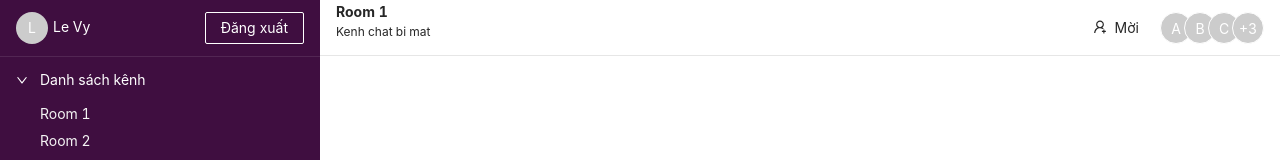
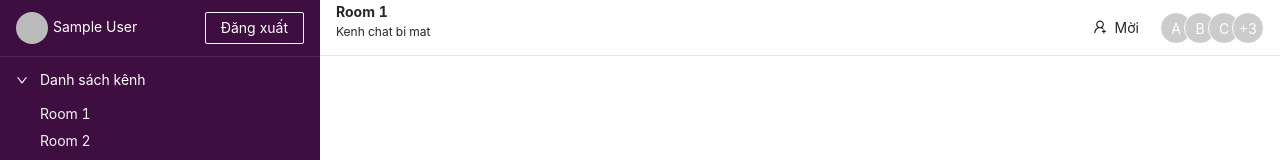
Before and after one commit to levy310898/Slack-firebase, a React (Create React App) app: page / in a window 1280 px wide. Shown: the top 160 px of the page. Built offline with nearby package versions, Linux system fonts and the light colour scheme; no server answers; sample sign-in values are in the browser's storage.

Commit message:
done something

```diff
--- a/package.json
+++ b/package.json
@@ -18,7 +18,7 @@
     "web-vitals": "^1.0.1"
   },
   "scripts": {
-    "start": "set HTTPS=true && set SSL_CRT_FILE=./.cert/cert.pem SSL_KEY_FILE=./.cert/key.pem && react-scripts start",
+    "start": "react-scripts start",
     "build": "react-scripts build",
     "test": "react-scripts test",
     "eject": "react-scripts eject"
--- a/src/Firebase/config.js
+++ b/src/Firebase/config.js
@@ -17,7 +17,7 @@ firebase.analytics();
 
 const auth = firebase.auth();
 
-const db = firebase.firestore;
+const db = firebase.firestore();
 
 export { db, auth };
 
--- /dev/null
+++ b/src/Firebase/services.js
@@ -0,0 +1,11 @@
+// build all method with firebase.
+
+import firebase,{ db } from "./config";
+
+export const addDocument = (collectionName, data) => {
+  const query = db.collection(collectionName);
+  query.add({
+    ...data,
+    createdAt:firebase.firestore.FieldValue.serverTimestamp(),
+  })
+}
--- a/src/context/AuthProvider.js
+++ b/src/context/AuthProvider.js
@@ -13,9 +13,10 @@ export default function AuthProvider({children}) {
   const [loading, setLoading] = useState(true);
   useEffect(() => {
     const unsubcribe = auth.onAuthStateChanged(user => {
+      console.log('on user change: ', user);
       if (user) {
-        const { displayName, email, uid, photoUrl } = user;
-        setUser({ displayName, email, uid, photoUrl});
+        const { displayName, email, uid, photoURL } = user;
+        setUser({ displayName, email, uid, photoURL});
         setLoading(false);
         history.push('/');
       } else {
--- a/src/pages/ChatRoom/SideBar/UserInfo/index.jsx
+++ b/src/pages/ChatRoom/SideBar/UserInfo/index.jsx
@@ -1,6 +1,8 @@
 import { Button, Avatar, Typography } from 'antd'
-import React from 'react'
+import React, { useEffect } from 'react'
 import styled from 'styled-components';
+import { auth, db } from 'Firebase/config';
+import { AuthContext } from 'context/AuthProvider';
 
 const WrapperStyled = styled.div`
   display:flex;
@@ -14,14 +16,23 @@ const WrapperStyled = styled.div`
   }
 `;
 export default function UserInfo() {
+
+  const {displayName,photoURL} = React.useContext(AuthContext);
+
+  useEffect(() => {
+    // khi firebase database co su thay doi thi ham se thuc thi
+    console.log('user = ', displayName);
+  }, [])
+
+
   return (
     <WrapperStyled>
       <div>
-        <Avatar>L</Avatar>
-        <Typography.Text className = 'username'>Le Vy</Typography.Text>
+        <Avatar src={photoURL}>{ photoURL?'':displayName?.charAt(0).toUpperCase()}</Avatar>
+        <Typography.Text className='username'>{displayName}</Typography.Text>
       </div>
 
-      <Button ghost>Đăng xuất</Button>
+      <Button ghost onClick = {()=>auth.signOut()}>Đăng xuất</Button>
 
     </WrapperStyled>
 
--- a/src/pages/Login/index.jsx
+++ b/src/pages/Login/index.jsx
@@ -1,21 +1,43 @@
 import React from 'react'
 import { Button, Typography, Col, Row } from 'antd';
-import firebase,{ auth } from 'Firebase/config';
+import firebase,{ auth, db } from 'Firebase/config';
+import { addDocument } from 'Firebase/services';
 
 
 // dành cho sử dụng facebook provider
-// const fbProvider = new firebase.auth.FacebookAuthProvider();
+const fbProvider = new firebase.auth.FacebookAuthProvider();
 
 
 const googleProvider = new firebase.auth.GoogleAuthProvider();
 
 export default function LoginPage() {
-  // const handleFbLogin = () => {
-  //   auth.signInWithPopup(fbProvider);
-  // }
+  const handleFbLogin = async() => {
+    try {
+      const { additionalUserInfo,user} = await auth.signInWithPopup(fbProvider);
+      console.log("new user: ",additionalUserInfo.isNewUser);
+      if (additionalUserInfo.isNewUser) {
+        console.log('run add data');
+        addDocument('users', {
+          displayName: user.displayName,
+          email: user.email,
+          photoURL: user.photoURL,
+          uid: user.uid,
+          providerId: additionalUserInfo.providerId
+        })
+      }
+    } catch (error) {
+      console.log(error.message);
+    }
+  }
 
-  const handleGoogleLogin = () => {
-      auth.signInWithPopup(googleProvider);
+  const handleGoogleLogin = async () => {
+    try {
+      const data = auth.signInWithPopup(googleProvider);
+      console.log('data = ', { data });
+    } catch (error) {
+      console.log(error.message);
+    }
+
       // console.log('login name = ',login.user.displayName);
   }
   return (
@@ -24,7 +46,7 @@ export default function LoginPage() {
       <Typography.Title>Slack Firebase</Typography.Title>
 
         <Button style={{ width: '100%', marginBottom: '5px' }} onClick = {handleGoogleLogin}>Đăng nhập bằng google</Button>
-        {/* <Button style = {{width:'100%'}} onClick = {handleFbLogin}>Đăng nhập bằng facebook</Button> */}
+        <Button style = {{width:'100%'}} onClick = {handleFbLogin}>Đăng nhập bằng facebook</Button>
       </Col>
     </Row>
   )
```
Also changed, not shown: 1 other file (tests, documents, lock files or other folders).
